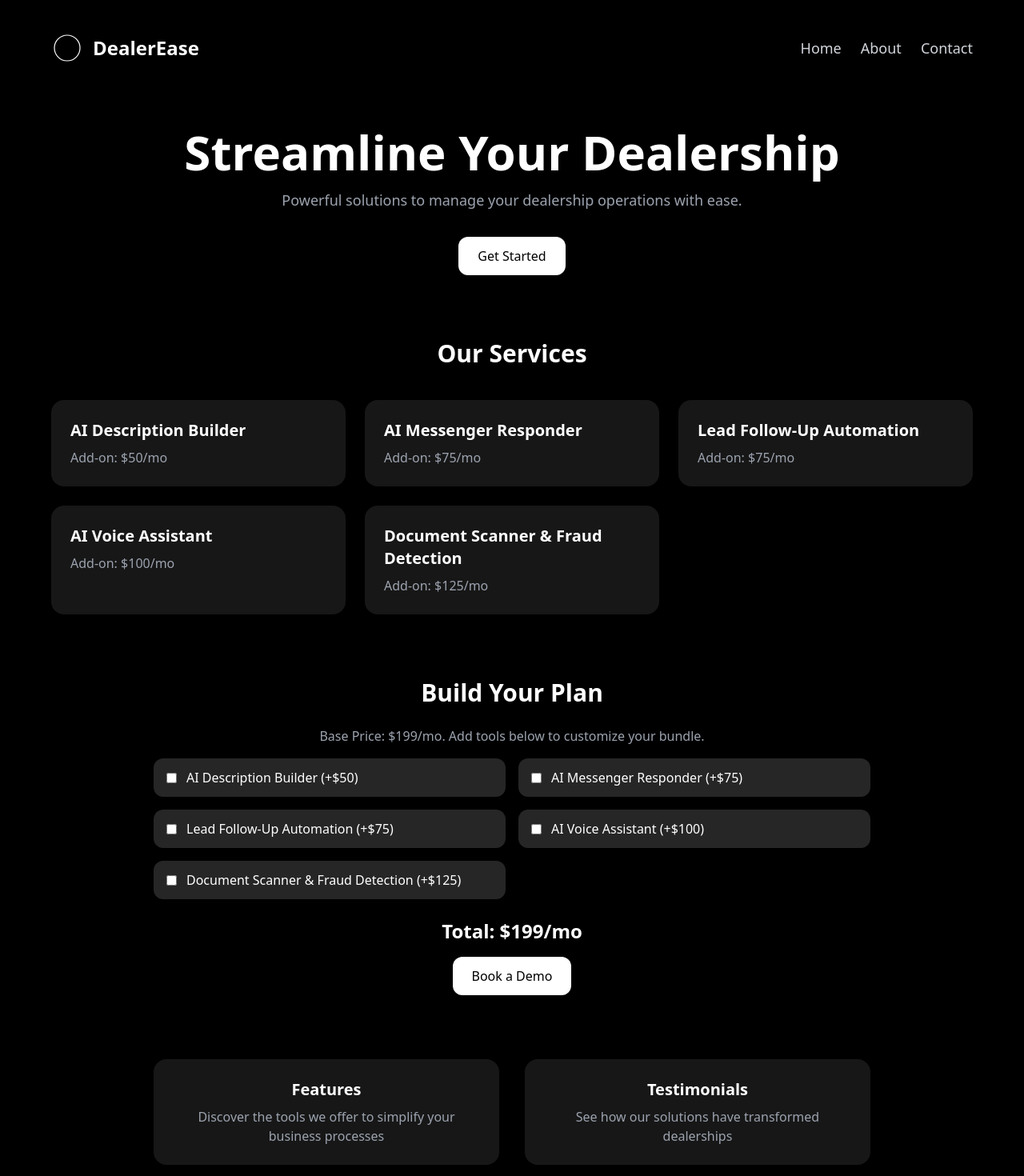
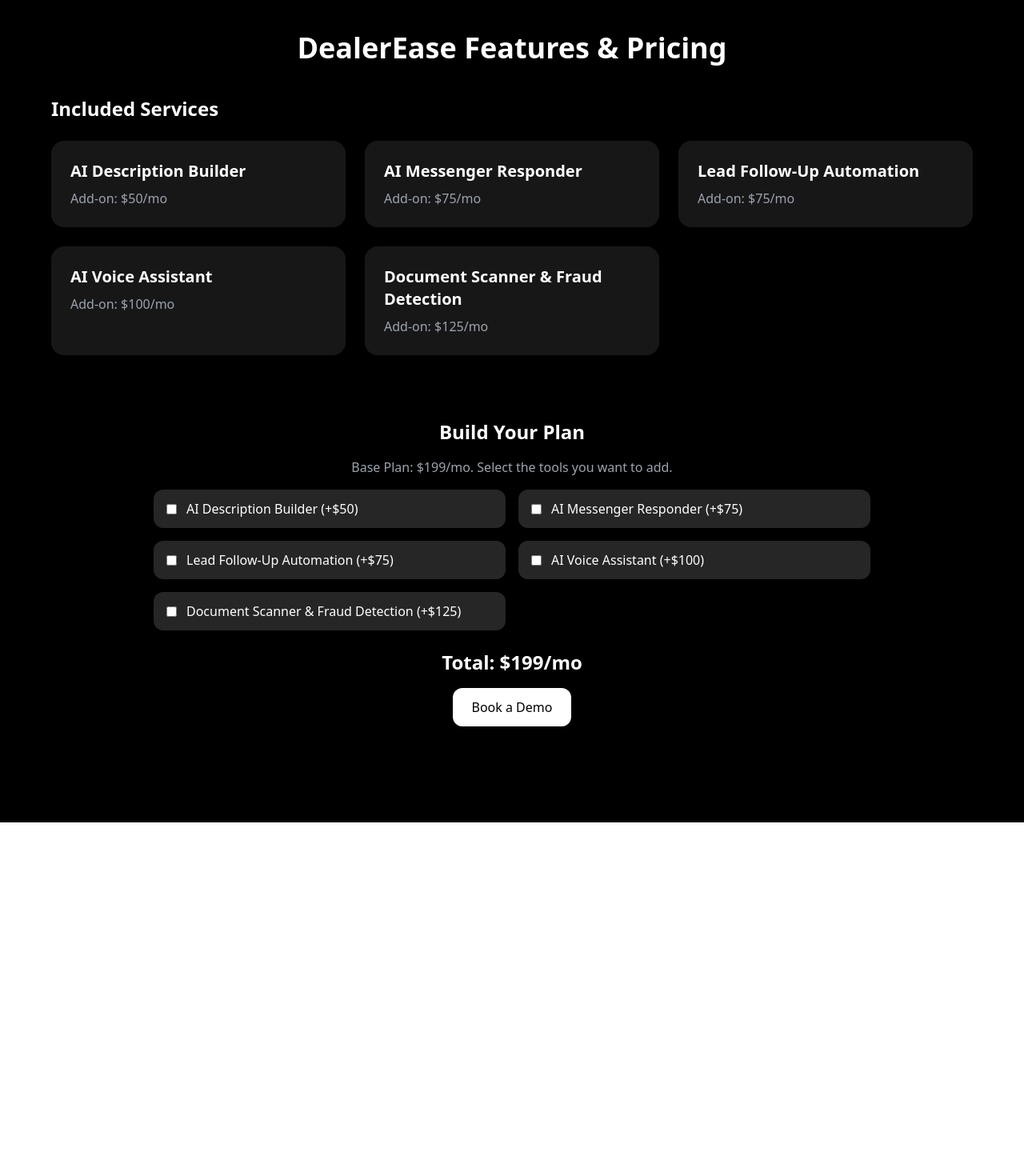
Before and after one commit to DealerEase/last-edit-6-6, a Next.js app: page / in a window 1280 px wide. Shown: the top 1470 px of the page at 80% size. After the commit the page ends 1028 px from the top, so only its background shows below. Built offline with nearby package versions, Linux system fonts and the light colour scheme.

Commit message:
Update index.js

```diff
--- a/pages/index.js
+++ b/pages/index.js
@@ -1,6 +1,6 @@
 import React, { useState } from "react";
 
-export default function DealerEaseLanding() {
+export default function FeaturesPage() {
   const [selected, setSelected] = useState([]);
   const [total, setTotal] = useState(199);
 
@@ -26,28 +26,10 @@
 
   return (
     <main className="min-h-screen bg-black text-white font-sans px-6 py-10 flex flex-col items-center">
-      <header className="w-full max-w-6xl flex justify-between items-center mb-20">
-        <div className="flex items-center gap-3">
-          <img src="/logo.svg" alt="DealerEase Logo" className="h-10 w-auto" />
-          <span className="text-2xl font-semibold text-white">DealerEase</span>
-        </div>
-        <nav className="space-x-6 text-lg text-gray-300">
-          <a href="#" className="hover:text-white">Home</a>
-          <a href="#" className="hover:text-white">About</a>
-          <a href="#" className="hover:text-white">Contact</a>
-        </nav>
-      </header>
-
-      <section className="text-center mb-20">
-        <h1 className="text-5xl md:text-6xl font-bold mb-4 text-white">Streamline Your Dealership</h1>
-        <p className="text-lg text-gray-400 mb-8">Powerful solutions to manage your dealership operations with ease.</p>
-        <button className="bg-white text-black px-6 py-3 rounded-xl shadow hover:bg-gray-200 transition">
-          Get Started
-        </button>
-      </section>
+      <h1 className="text-4xl font-bold text-white mb-10">DealerEase Features & Pricing</h1>
 
       <section className="w-full max-w-6xl mb-20">
-        <h2 className="text-3xl font-bold text-center mb-10 text-white">Our Services</h2>
+        <h2 className="text-2xl font-bold text-white mb-6">Included Services</h2>
         <div className="grid grid-cols-1 md:grid-cols-2 lg:grid-cols-3 gap-6">
           {features.map((feature, idx) => (
             <div key={idx} className="bg-neutral-900 p-6 rounded-2xl">
@@ -59,8 +41,8 @@
       </section>
 
       <section className="w-full max-w-4xl mb-20 text-center">
-        <h2 className="text-3xl font-bold text-white mb-6">Build Your Plan</h2>
-        <p className="text-gray-400 mb-4">Base Price: $199/mo. Add tools below to customize your bundle.</p>
+        <h2 className="text-2xl font-bold text-white mb-4">Build Your Plan</h2>
+        <p className="text-gray-400 mb-4">Base Plan: $199/mo. Select the tools you want to add.</p>
         <div className="grid grid-cols-1 md:grid-cols-2 gap-4 mb-6">
           {features.map((feature, idx) => (
             <label key={idx} className="flex items-center gap-3 bg-neutral-800 px-4 py-3 rounded-xl cursor-pointer">
@@ -78,17 +60,6 @@
           Book a Demo
         </button>
       </section>
-
-      <section className="grid grid-cols-1 md:grid-cols-2 gap-8 w-full max-w-4xl">
-        <div className="bg-neutral-900 p-6 rounded-2xl text-center">
-          <h2 className="text-xl font-semibold mb-2 text-white">Features</h2>
-          <p className="text-gray-400">Discover the tools we offer to simplify your business processes</p>
-        </div>
-        <div className="bg-neutral-900 p-6 rounded-2xl text-center">
-          <h2 className="text-xl font-semibold mb-2 text-white">Testimonials</h2>
-          <p className="text-gray-400">See how our solutions have transformed dealerships</p>
-        </div>
-      </section>
     </main>
   );
 }
```
